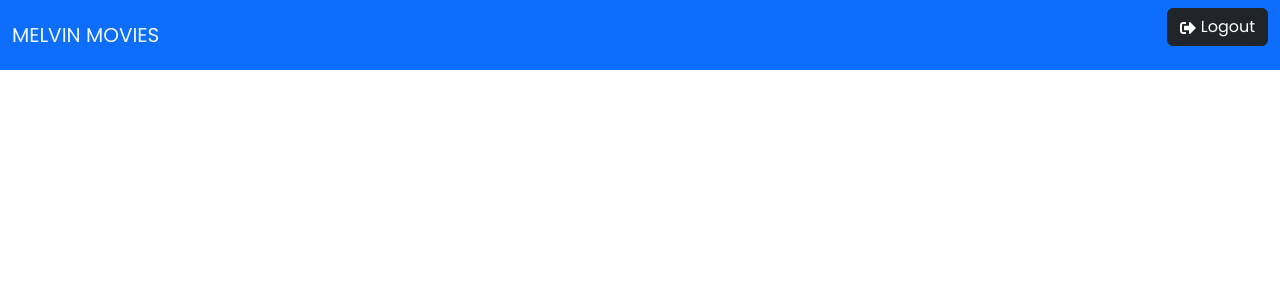
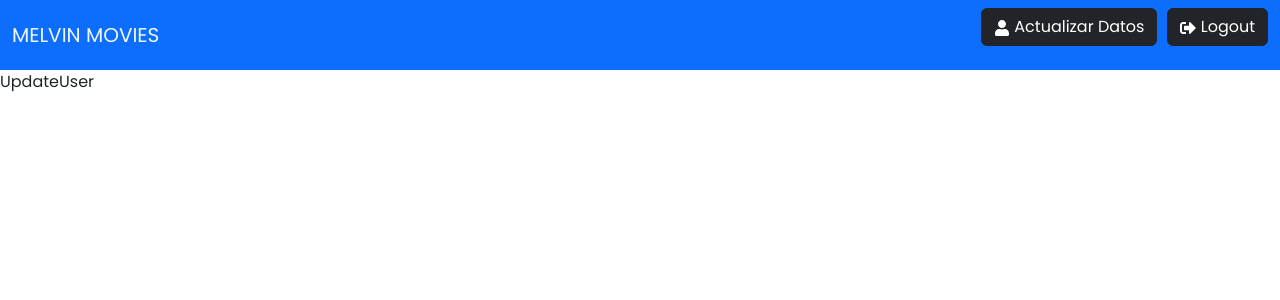
Before and after one commit to melvin1207/FORNTEND_MELVINMOVIES, a React (Vite) app: page /updateUser in a window 1280 px wide. Shown: the top 300 px of the page. Built offline with nearby package versions, Linux system fonts and the light colour scheme; sample sign-in values are in the browser's storage.

Commit message:
Pagina updateuser actualizada y links de navegacion hechos falta hacer la interfaz y funcionamiento

```diff
--- a/src/App.jsx
+++ b/src/App.jsx
@@ -5,6 +5,7 @@ import MainPage from "./pages/MainPage"
 import Login from "./pages/Login"
 import Register from "./pages/Register"
 import Header from "./components/Header"
+import UpdateUser from "./pages/UpdateUser"
 
 function App() {
   return (
@@ -16,6 +17,7 @@ function App() {
             <Route path='/' element={<MainPage />} />
             <Route path='/login' element={<Login />} />
             <Route path='/register' element={<Register />} />
+            <Route path='/updateUser' element={<UpdateUser/>}/>
           </Routes>
         </div>
       </Router>
--- a/src/components/Header.jsx
+++ b/src/components/Header.jsx
@@ -24,11 +24,21 @@ const Header = () => {
 
         <ul className='btn-actions'>
             {user ? (
-              <li>
-                <button className="btn btn-dark" onClick={onLogout}>
-                  <FaSignOutAlt/> Logout
-                </button>
-              </li>
+              <>
+                <li>
+                  <Link to='/updateUser'>
+                    <button type="button" className="btn btn-dark">
+                      <FaUser/> Actualizar Datos
+                    </button>
+                  </Link>
+                </li>
+
+                <li>
+                  <button className="btn btn-dark" onClick={onLogout}>
+                    <FaSignOutAlt/> Logout
+                  </button>
+                </li>
+              </>
             ): (
               <>
                 <li>
--- /dev/null
+++ b/src/pages/UpdateUser.jsx
@@ -0,0 +1,9 @@
+import React from 'react'
+
+const UpdateUser = () => {
+  return (
+    <div>UpdateUser</div>
+  )
+}
+
+export default UpdateUser
```
